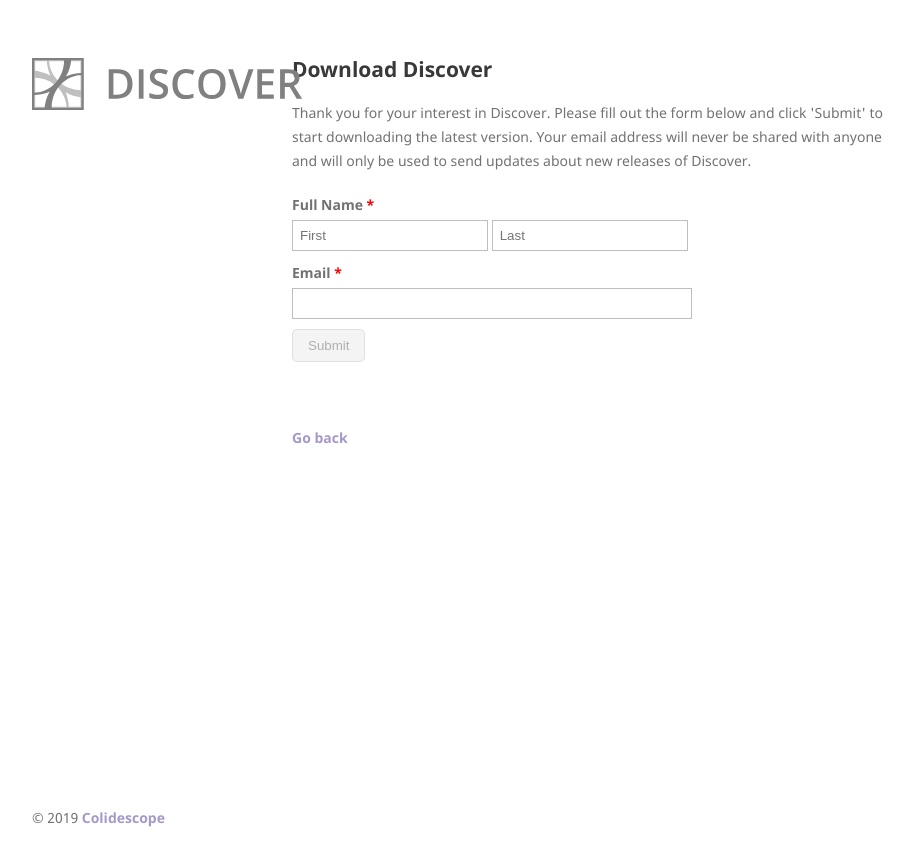
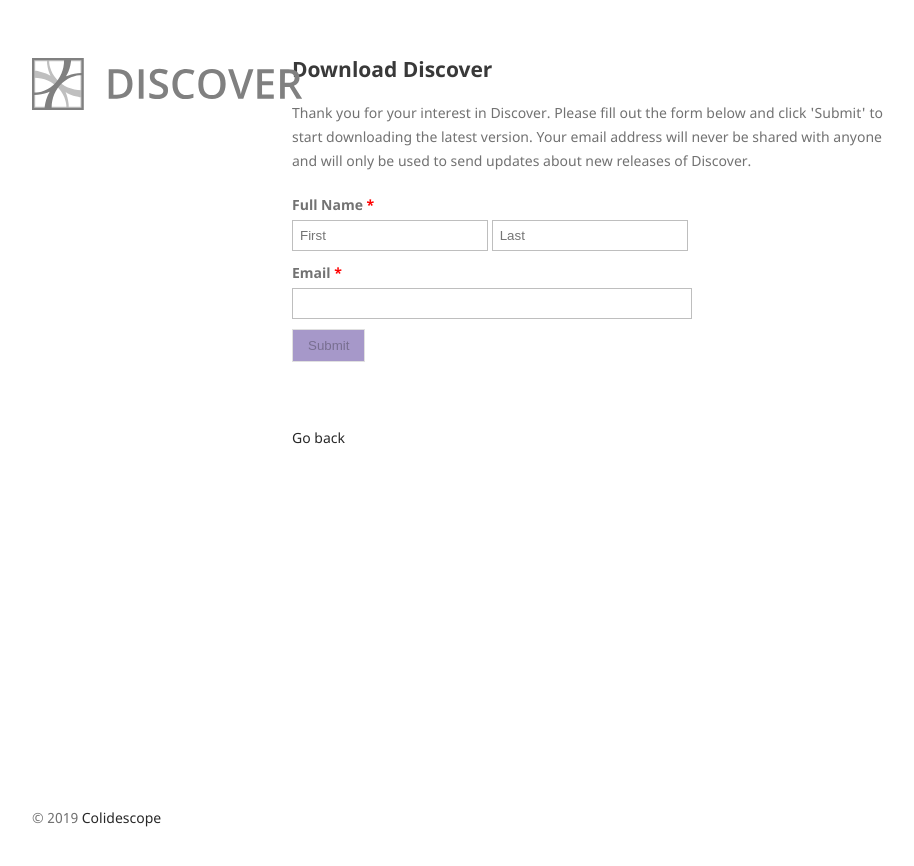
Before and after one commit to colidescope/discover, a Jekyll site: the page built from docs/download.md, in a window 1280 px wide. Shown: the top 866 px of the page, without its empty margins (178-1092 px from the left). Built offline with Jekyll 4.4.1, drawn with Linux system fonts in a browser that asks for light colours; nearby versions of some CDN libraries; our own code applies the rules of GitHub Pages for plain Markdown files.

Commit message:
Update jekyll-theme-minimal.scss

```diff
--- a/docs/_sass/jekyll-theme-minimal.scss
+++ b/docs/_sass/jekyll-theme-minimal.scss
@@ -36,9 +36,9 @@
 }
 
 a {
-  color:#a698c9;
+  color:#282828;
   text-decoration:none;
-  font-weight: bold;
+  //font-weight: bold;
   //background-color: #f2f2f2;
 }
 
@@ -122,8 +122,9 @@
 .button {
   padding: 8px 15px 8px 15px;
   margin-right: 10px;
-  background: #f4f4f4;
-  border-radius:5px;
+  //background: #f4f4f4;
+  background: #a698c9;
+  //border-radius:5px;
   border:1px solid #e0e0e0;
   cursor:pointer;
 }
@@ -233,40 +234,40 @@
   -webkit-font-smoothing:subpixel-antialiased;
 }
 
-// @media print, screen and (max-width: 800px) {
+@media print, screen and (max-width: 960px) {
 
-//   div.wrapper {
-//     width:auto;
-//     margin:0;
-//   }
+  div.wrapper {
+    width:auto;
+    margin:0;
+  }
 
-//   header, section, footer {
-//     float:none;
-//     position:static;
-//     width:auto;
-//   }
+  header, section, footer {
+    float:none;
+    position:static;
+    width:auto;
+  }
 
-//   header {
-//     padding-right:320px;
-//   }
+  header {
+    padding-right:320px;
+  }
 
-//   section {
-//     border:1px solid #e5e5e5;
-//     border-width:1px 0;
-//     padding:20px 0;
-//     margin:0 0 20px;
-//   }
+  section {
+    border:1px solid #e5e5e5;
+    border-width:1px 0;
+    padding:20px 0;
+    margin:0 0 20px;
+  }
 
-//   header a small {
-//     display:inline;
-//   }
+  header a small {
+    display:inline;
+  }
 
-//   header ul {
-//     position:absolute;
-//     right:50px;
-//     top:52px;
-//   }
-// }
+  header ul {
+    position:absolute;
+    right:50px;
+    top:52px;
+  }
+}
 
 @media print, screen and (max-width: 720px) {
   body {
```
